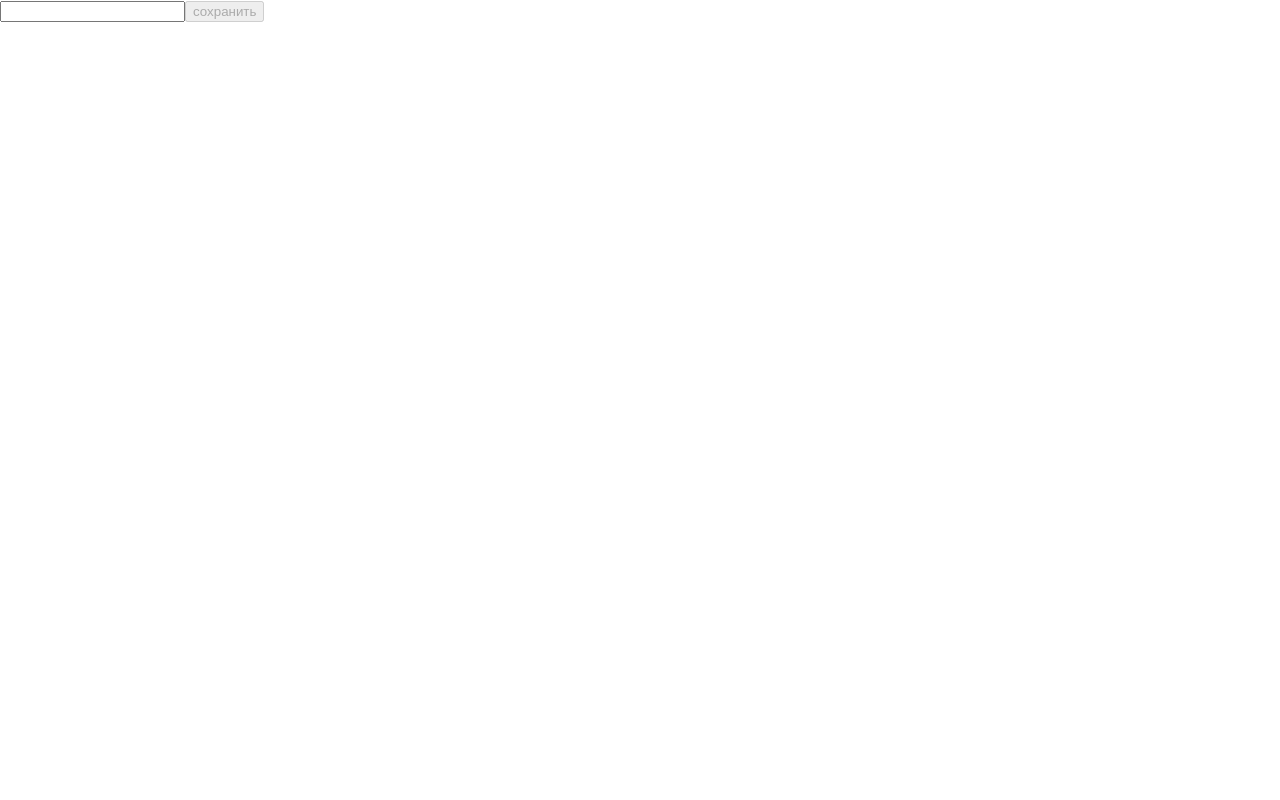
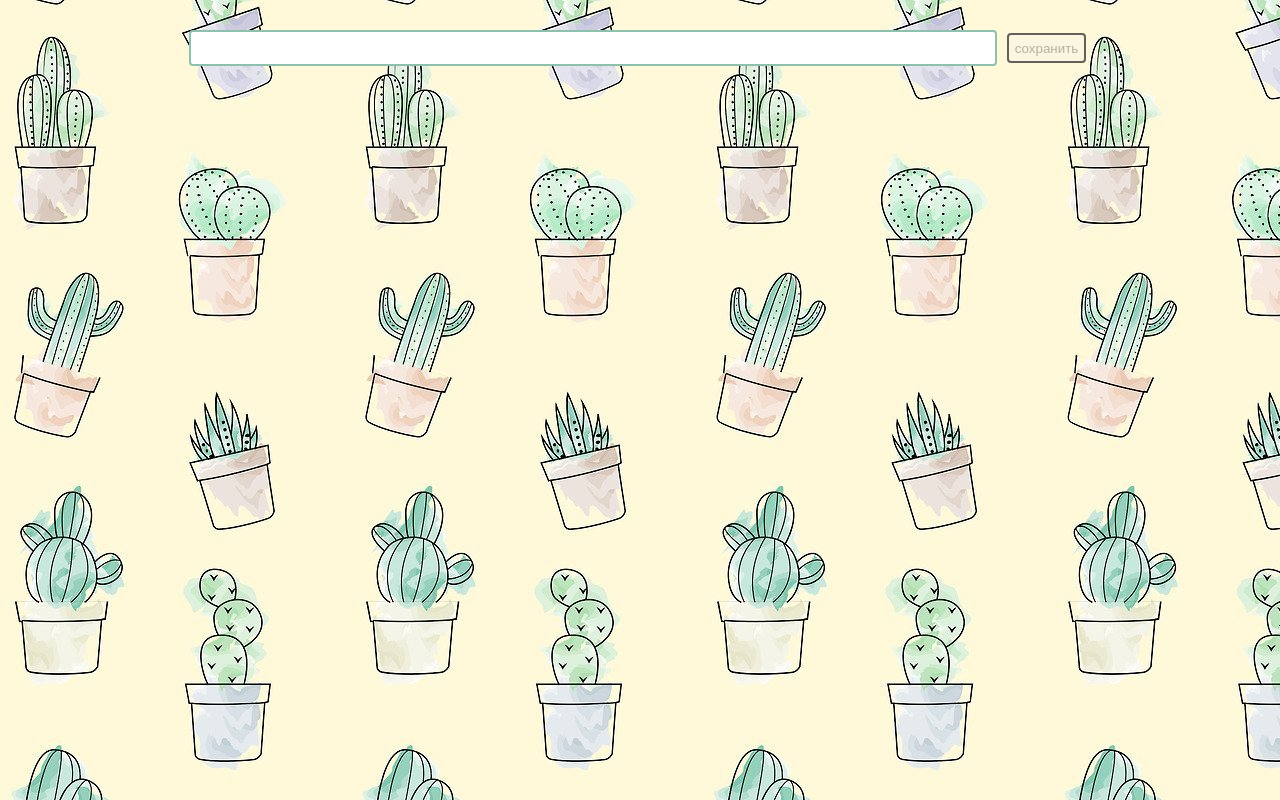
Before and after one commit to nataLLyaaa/task-manadger, a React (Create React App) app: page / in a window 1280 px wide. Built offline with nearby package versions, Linux system fonts and the light colour scheme.

Commit message:
окончательные правки

```diff
--- a/src/App.js
+++ b/src/App.js
@@ -1,5 +1,6 @@
 import React, { useState } from "react";
 import uuid from "react-uuid";
+import "./App.css";
 import TaskRow from "./components/TaskRow";
 const initTasks = [];
 function App() {
@@ -8,7 +9,7 @@ function App() {
 
   function addTask() {
     let obj;
-    if (value.length !== 0) {
+    if (value) {
       obj = {
         id: uuid(),
         note: value,
@@ -43,13 +44,17 @@ function App() {
   });
   return (
     <>
-      <input value={value} onChange={(event) => setValue(event.target.value)} />
-      <button onClick={addTask} disabled={!value}>
-        сохранить
-      </button>
-      <div>
-        <ul>{result}</ul>
+      <div className="input">
+        <input
+          className="inputrow"
+          value={value}
+          onChange={(event) => setValue(event.target.value)}
+        />
+        <button className="btn" onClick={addTask} disabled={!value}>
+          сохранить
+        </button>
       </div>
+      <div className="resaltcontainer">{result}</div>
     </>
   );
 }
--- a/src/components/TaskRow.js
+++ /dev/null
@@ -1,38 +0,0 @@
-import React, { useState } from "react";
-
-function TaskRow({ id, note, deleteTask, editTask }) {
-  const [inedit, setInedit] = useState(false);
-  const [newTaskName, setNewTaskName] = useState(note);
-
-  return (
-    <li key={id}>
-      <input type="checkbox" />
-      <span
-        onClick={() => {
-          setInedit(true);
-        }}
-        onBlur={() => {
-          setInedit(false);
-          editTask(id, newTaskName);
-        }}
-      >
-        {inedit ? (
-          <input
-            value={newTaskName}
-            onChange={(event) => setNewTaskName(event.target.value)}
-          />
-        ) : (
-          newTaskName
-        )}
-      </span>
-      <button
-        onClick={() => {
-          deleteTask(id);
-        }}
-      >
-        удалить
-      </button>
-    </li>
-  );
-}
-export default TaskRow;
--- /dev/null
+++ b/src/components/TaskRow/TaskRow.js
@@ -0,0 +1,49 @@
+import React, { useState } from "react";
+
+function TaskRow({ id, note, deleteTask, editTask }) {
+  const [inedit, setInedit] = useState(false);
+  const [newTaskName, setNewTaskName] = useState(note);
+  const [checked, setChecked] = useState(false);
+
+  return (
+    <div className="result">
+      <input
+        className="checkbox"
+        type="checkbox"
+        checked={checked}
+        onChange={() => setChecked(!checked)}
+      />
+
+      {inedit ? (
+        <input
+          className="resultedit"
+          value={newTaskName}
+          onChange={(event) => setNewTaskName(event.target.value)}
+          onBlur={() => {
+            setInedit(false);
+            editTask(id, newTaskName);
+          }}
+        />
+      ) : (
+        <div
+          className={checked ? "checked" : "unchecked"}
+          onClick={() => {
+            setInedit(true);
+          }}
+        >
+          {newTaskName}
+        </div>
+      )}
+
+      <button
+        className="btndel"
+        onClick={() => {
+          deleteTask(id);
+        }}
+      >
+        удалить
+      </button>
+    </div>
+  );
+}
+export default TaskRow;
--- /dev/null
+++ b/src/components/TaskRow/index.js
@@ -0,0 +1,2 @@
+import TaskRow from "TaskRow";
+export default TaskRow;
```
Also changed, not shown: src/img1.jpg (added).
